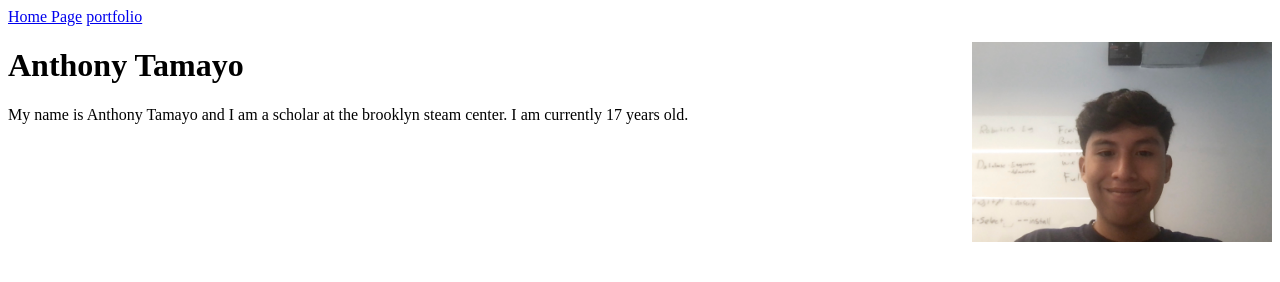
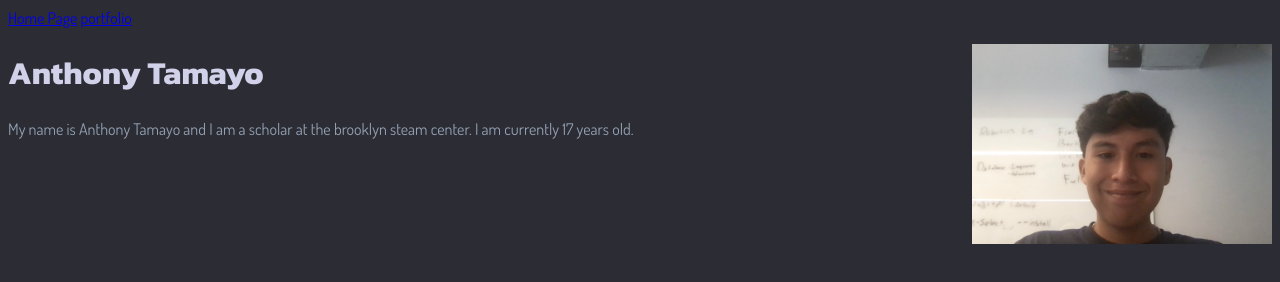
Before and after one commit to atamayosteam/atamayosteam.github.io, a plain HTML site: page index.html in a window 1280 px wide. Drawn offline with Linux system fonts and the light colour scheme.

Commit message:
add changes

```diff
--- a/styles.css
+++ b/styles.css
@@ -1,6 +1,22 @@
-@import url('https://fonts.googleapis.com/css2?family=Raleway:ital,wght@0,200;0,300;0,400;0,600;0,700;0,800;0,900;1,100;1,200;1,500;1,600;1,700;1,900&display=swap');
-
+@import url('https://fonts.googleapis.com/css2?family=Dosis:wght@400;500;600;700;800&display=swap');
+@import url('https://fonts.googleapis.com/css2?family=Dosis:wght@400;500;600;700;800&family=Kanit:ital,wght@0,400;0,500;0,600;0,700;1,400;1,500;1,600;1,700&display=swap');
 
 body {
 
+    font-family:'Dosis', sans-serif;
+    background-color: #2b2c34;
+    color: #94a1b2;
+
 }
+
+    h1, h2, h3, h4, h5, h6 {
+        font-family:'Kanit', sans-serif;
+    }
+
+    a:hover {
+        background-color: aqua;
+    }
+
+    h1{
+        color:#d1d1e9;
+    }
```
